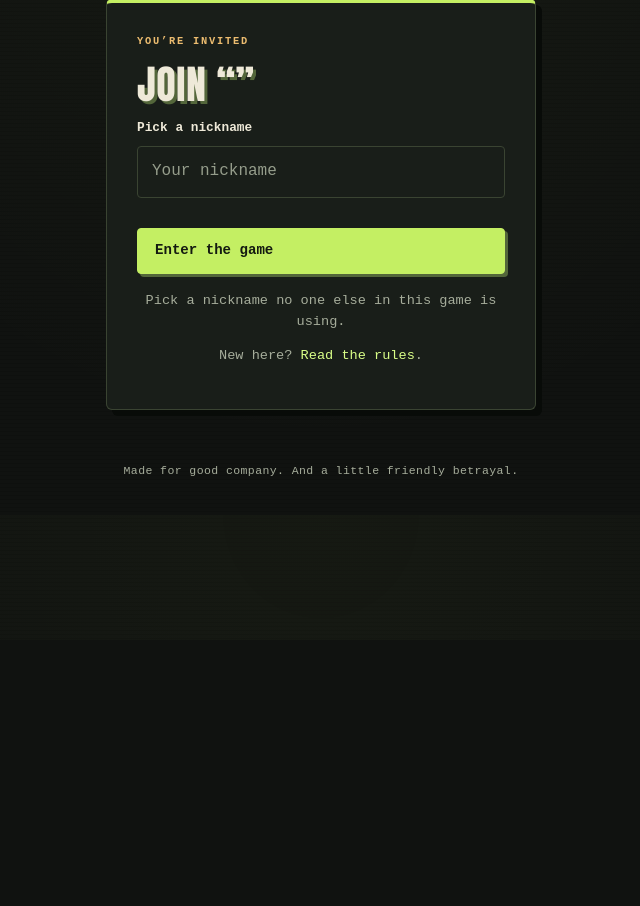
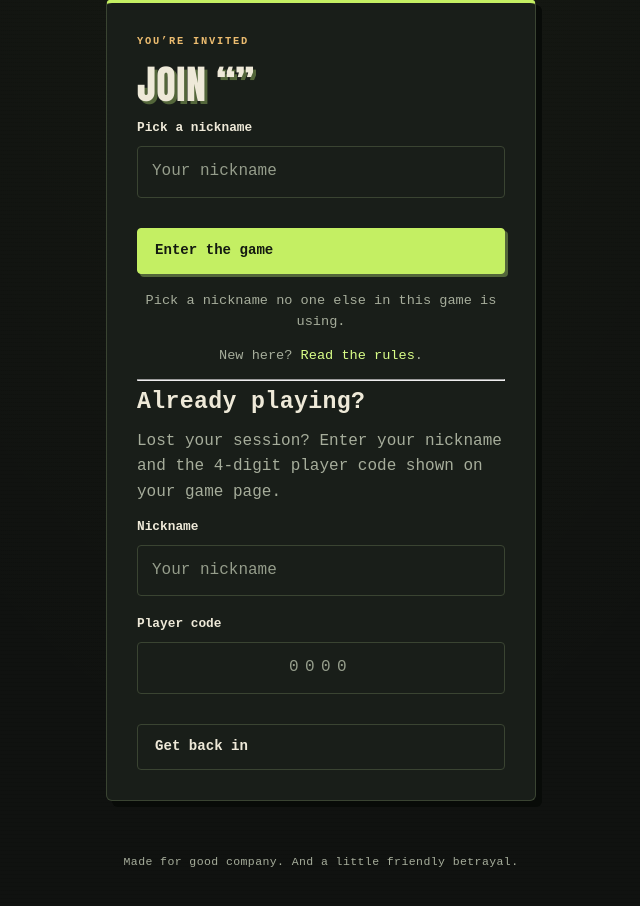
Before and after one commit to wheinz/murder-game, a Django app: template templates/core/join.html in a window 1280 px wide. Shown: the part 160-1066 px from the top of the page, without its empty margins (319-959 px from the left). Before the commit the page ends 636 px from the top, so only its background shows below. Run offline with Django 5.2, Linux system fonts and the light colour scheme; the template is opened without the code that fills it, so the values that code supplies are empty; some libraries are stand-ins or nearby versions.

Commit message:
feat: give players a 4-digit code to recover their session

```diff
--- a/core/models.py
+++ b/core/models.py
@@ -10,6 +10,11 @@ def generate_code():
         code = f"{secrets.randbelow(1_000_000):06d}"
         if not Trip.objects.filter(code=code).exists():
             return code
+
+
+def generate_pin():
+    """A 4-digit numeric player code, used to reclaim a session."""
+    return f"{secrets.randbelow(10_000):04d}"
 
 
 class Trip(models.Model):
@@ -59,6 +64,7 @@ class Trip(models.Model):
 class Player(models.Model):
     trip = models.ForeignKey(Trip, on_delete=models.CASCADE, related_name="players")
     name = models.CharField(max_length=80)
+    pin = models.CharField(max_length=4, editable=False, default=generate_pin)
     is_alive = models.BooleanField(default=True)
     joined_at = models.DateTimeField(default=timezone.now)
 
--- a/templates/core/join.html
+++ b/templates/core/join.html
@@ -8,6 +8,7 @@
 
     <form method="post" class="stack" autocomplete="off">
         {% csrf_token %}
+        <input type="hidden" name="action" value="join">
         <div class="field">
             <label for="name">Pick a nickname</label>
             <input type="text" id="name" name="name" maxlength="80" required
@@ -17,5 +18,25 @@
     </form>
     <p class="small muted" style="margin-top:16px">Pick a nickname no one else in this game is using.</p>
     <p class="small muted" style="margin-top:8px">New here? <a href="{% url 'game:rules' trip.code %}">Read the rules</a>.</p>
+
+    <hr>
+    <h2>Already playing?</h2>
+    <p class="muted">Lost your session? Enter your nickname and the 4-digit player code shown on your game page.</p>
+    <form method="post" class="stack" autocomplete="off">
+        {% csrf_token %}
+        <input type="hidden" name="action" value="rejoin">
+        <div class="field">
+            <label for="rejoin-name">Nickname</label>
+            <input type="text" id="rejoin-name" name="name" maxlength="80" required
+                   placeholder="Your nickname">
+        </div>
+        <div class="field">
+            <label for="rejoin-pin">Player code</label>
+            <input type="text" id="rejoin-pin" name="pin" inputmode="numeric"
+                   pattern="[0-9]*" maxlength="4" required placeholder="0000"
+                   style="letter-spacing:0.4em;text-align:center">
+        </div>
+        <button class="btn" type="submit">Get back in</button>
+    </form>
 </div>
 {% endblock %}
--- a/templates/game/game.html
+++ b/templates/game/game.html
@@ -9,6 +9,12 @@
 </div>
 
 {% include 'game/partials/kill_modal.html' %}
+
+<div class="card player-code">
+    <span class="eyebrow">YOUR PLAYER CODE</span>
+    <p><strong style="font-size:1.6rem;letter-spacing:0.3em">{{ player.pin }}</strong></p>
+    <p class="small muted">Save this code. If you lose your session, use your nickname and this code to get back in on the join page.</p>
+</div>
 
 {% if trip.game_status == 'setup' %}
 <div class="card">
```
Also changed, not shown: core/admin.py (+5 -4 lines), core/tests/test_views.py (+62 -0 lines), core/views.py (+17 -1 lines), core/migrations/0004_player_pin.py (added).
